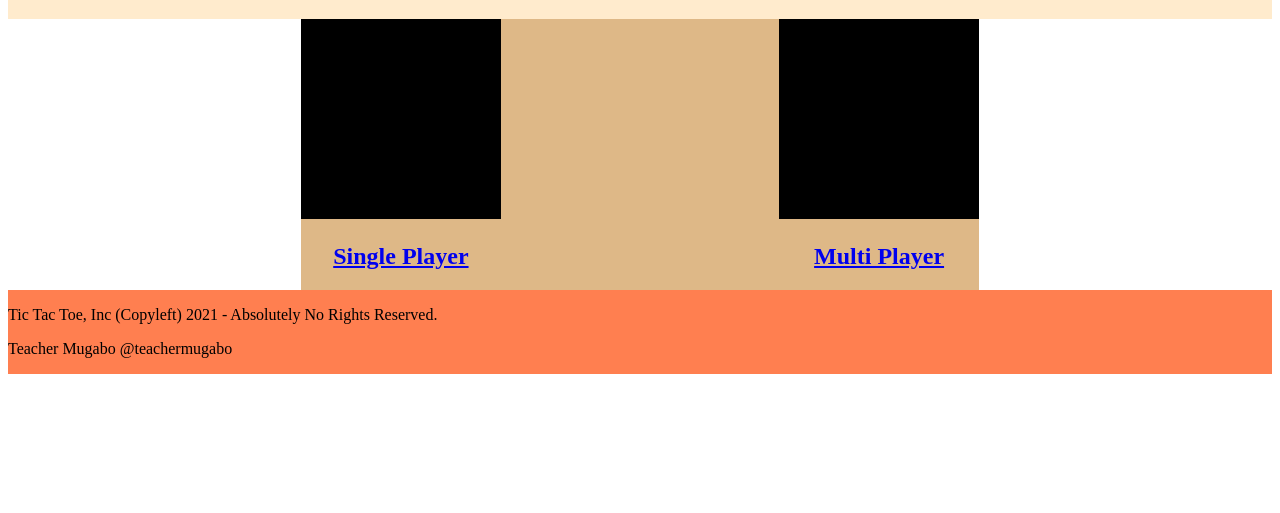
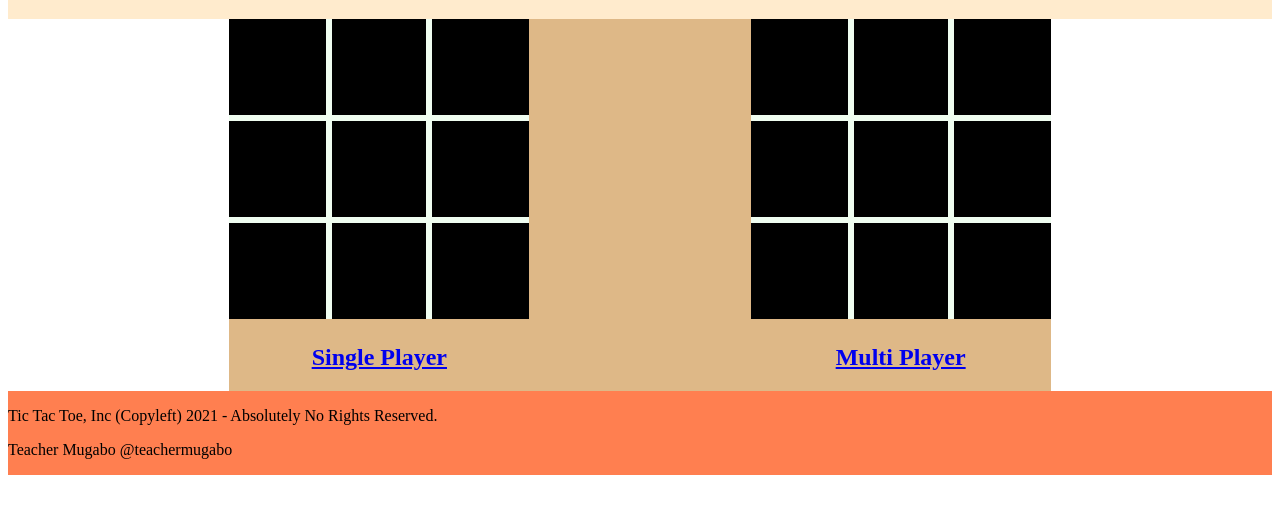
Before and after one commit to burlingtoncodeacademy-students/tic-tac-toe-teachermugabo, a plain HTML site: page index.html in a window 1280 px wide. Shown: the part 69-582 px from the top of the page. Drawn offline with Linux system fonts and the light colour scheme.

Commit message:
homepage: replace black box with Board image

```diff
--- a/index.html
+++ b/index.html
@@ -14,11 +14,11 @@
     </header>
     <main>
       <section class="left">
-        <box class="black"></box>
+        <img src="/images/Board.png" alt="single-player image" />
         <h2><a href="/single-player.html">Single Player</a></h2>
       </section>
       <section class="right">
-        <box class="black"></box>
+        <img src="/images/Board.png" alt="single-player image" />
         <h2><a href="/multi-player.html">Multi Player</a></h2>
       </section>
     </main>
--- a/styles/main.css
+++ b/styles/main.css
@@ -1,8 +1,5 @@
-body {
-    /* margin: 0; */
-}
+/* --------- Flex container --------- */
 
-/* --------- Flex container --------- */
 .container {
     display: grid;
     grid-template-columns: 1fr 4fr 1fr;
@@ -16,7 +13,6 @@ body {
 header {
     grid-area: header;
     background-color: blanchedalmond;
-    /* text-align: center; */
 }
 
 nav {
@@ -52,12 +48,6 @@ button {
 footer {
     grid-area: footer;
     background-color: coral;
-}
-
-box {
-    display: inline-block;
-    width: 200px;
-    height: 200px;
 }
 
 /* -------- Game Board -------- */
```
Also changed, not shown: images/Board.png (added).
